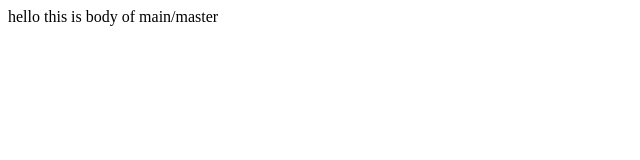
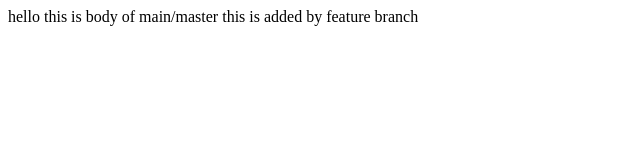
Before and after one commit to TeddyLibra/gitadvanced, a plain HTML site: page index.html in a window 1280 px wide. Shown: the whole page, without its empty margins (0-640 px from the left). Drawn offline with Linux system fonts and the light colour scheme.

Commit message:
this commited by feature

```diff
--- a/index.html
+++ b/index.html
@@ -7,5 +7,6 @@
 </head>
 <body>
     hello this is body of main/master
+    this is added by feature branch
 </body>
 </html>
```
